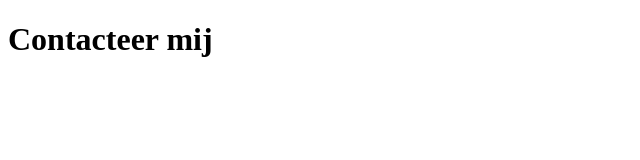
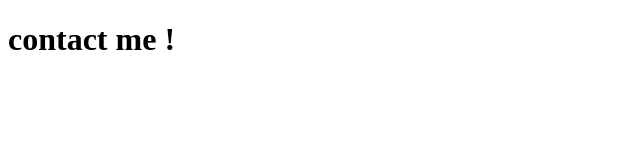
Before and after one commit to DarioIglesias7/Web-fundamentals, a plain HTML site: page contact.html in a window 1280 px wide. Shown: the whole page, without its empty margins (0-640 px from the left). Drawn offline with Linux system fonts and the light colour scheme.

Commit message:
contact.html

```diff
--- a/contact.html
+++ b/contact.html
@@ -8,7 +8,7 @@
     </head>
     <body>
         <h1>
-        Contacteer mij
+            contact me !
         </h1>
     </body>
 </html>
```
Lines whose indentation alone changed are shown as unchanged.
